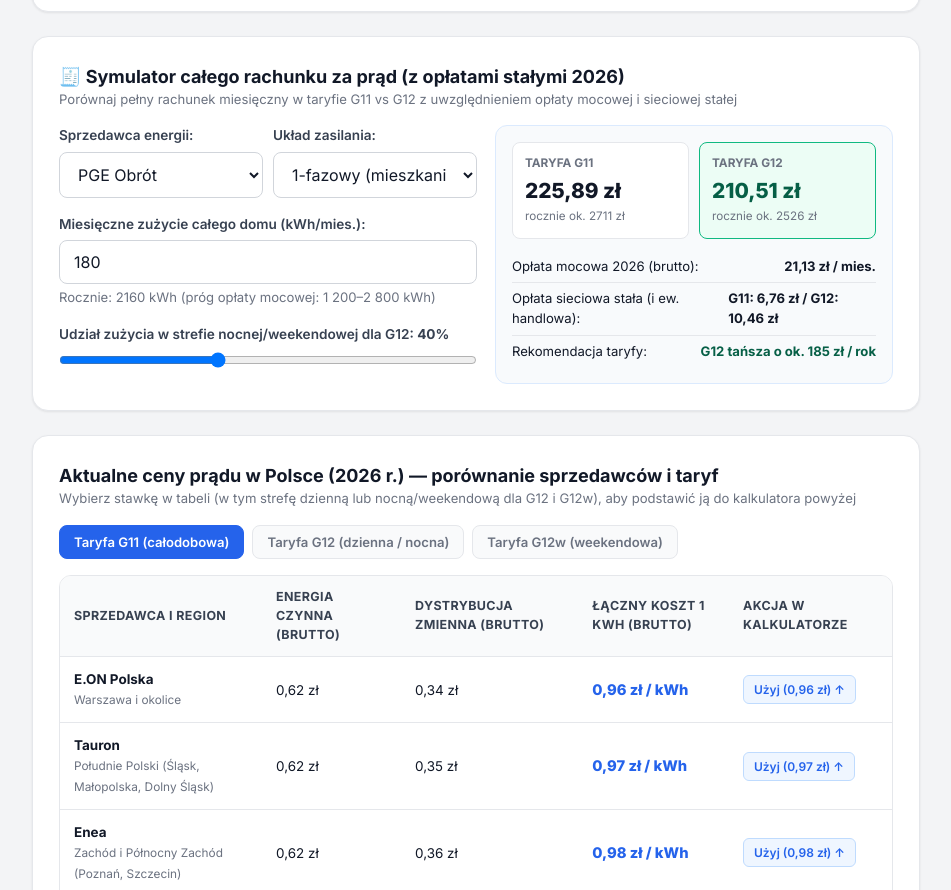
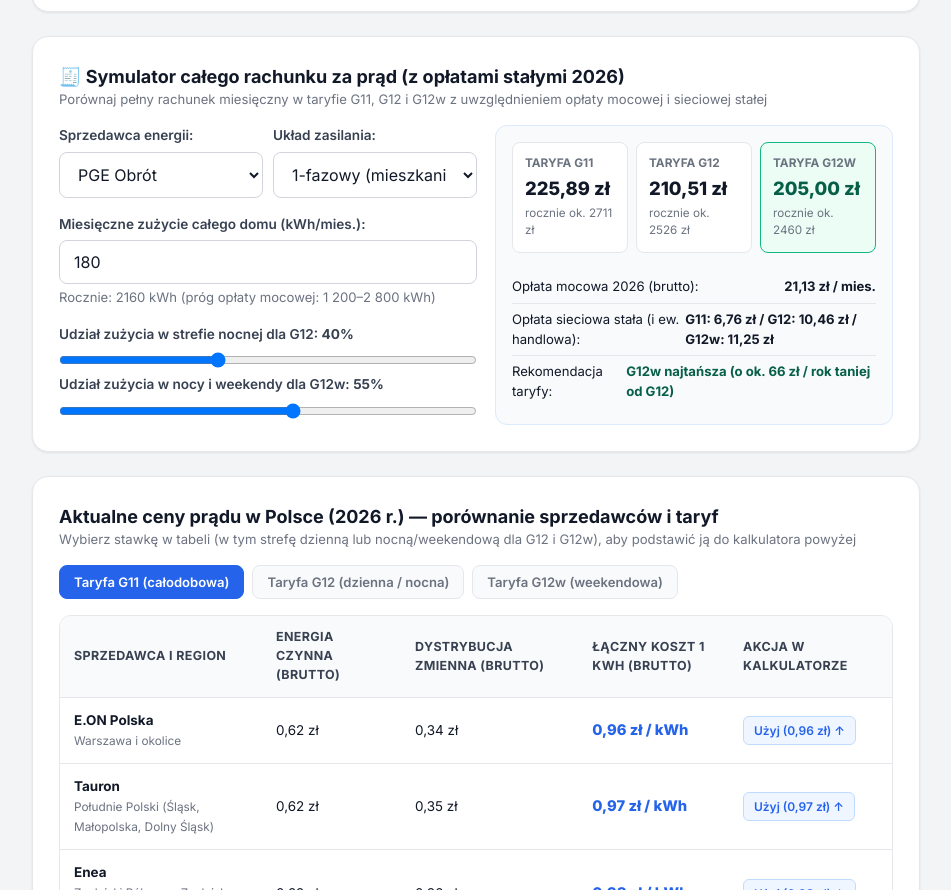
Before and after one commit to ds060895/Ileprad.pl, a plain HTML site: page index.html in a window 1280 px wide. Shown: the part 1753-2643 px from the top of the page, without its empty margins (164-1115 px from the left). Drawn offline with Linux system fonts and the light colour scheme.

Commit message:
Update index.html

```diff
--- a/index.html
+++ b/index.html
@@ -955,8 +955,8 @@
 
         .bill-compare-badges {
             display: grid;
-            grid-template-columns: 1fr 1fr;
-            gap: 10px;
+            grid-template-columns: repeat(auto-fit, minmax(110px, 1fr));
+            gap: 8px;
         }
 
         .bill-box {
@@ -979,7 +979,7 @@
         }
 
         .bill-box-price {
-            font-size: 1.3rem;
+            font-size: 1.15rem;
             font-weight: 800;
             color: var(--text-main);
             margin: 2px 0;
@@ -1427,7 +1427,7 @@
             <div class="section-header">
                 <div>
                     <h2 class="section-title">🧾 Symulator całego rachunku za prąd (z opłatami stałymi 2026)</h2>
-                    <p class="section-subtitle">Porównaj pełny rachunek miesięczny w taryfie G11 vs G12 z uwzględnieniem opłaty mocowej i sieciowej stałej</p>
+                    <p class="section-subtitle">Porównaj pełny rachunek miesięczny w taryfie G11, G12 i G12w z uwzględnieniem opłaty mocowej i sieciowej stałej</p>
                 </div>
             </div>
 
@@ -1460,8 +1460,12 @@
                     </div>
 
                     <div class="form-group" style="margin-bottom: 0;">
-                        <label class="form-label" for="bill-night-share">Udział zużycia w strefie nocnej/weekendowej dla G12: <strong id="bill-night-val">40%</strong></label>
+                        <label class="form-label" for="bill-night-share">Udział zużycia w strefie nocnej dla G12: <strong id="bill-night-val">40%</strong></label>
                         <input type="range" id="bill-night-share" min="10" max="90" value="40" style="width: 100%;" oninput="calculateBill()">
+                    </div>
+                    <div class="form-group" style="margin-bottom: 0;">
+                        <label class="form-label" for="bill-weekend-share">Udział zużycia w nocy i weekendy dla G12w: <strong id="bill-weekend-val">55%</strong></label>
+                        <input type="range" id="bill-weekend-share" min="10" max="90" value="55" style="width: 100%;" oninput="calculateBill()">
                     </div>
                 </div>
 
@@ -1476,6 +1480,11 @@
                             <div class="bill-box-label">Taryfa G12</div>
                             <div class="bill-box-price" id="bill-res-g12">210,51 zł</div>
                             <div class="bill-box-sub" id="bill-sub-g12">miesięcznie brutto</div>
+                        </div>
+                        <div class="bill-box" id="bill-box-g12w">
+                            <div class="bill-box-label">Taryfa G12w</div>
+                            <div class="bill-box-price" id="bill-res-g12w">219,00 zł</div>
+                            <div class="bill-box-sub" id="bill-sub-g12w">miesięcznie brutto</div>
                         </div>
                     </div>
 
@@ -1759,11 +1768,11 @@
 
         // Dane dla Symulatora Rachunku 2026 (brutto, wg taryf URE i E.ON Polska)
         const billProvidersData = {
-            pge: { name: 'PGE Obrót', g11: 1.10, g12Day: 1.25, g12Night: 0.61, g11Fixed1f: 6.76, g11Fixed3f: 12.28, g12Fixed1f: 10.46, g12Fixed3f: 17.71, handlowa: 0 },
-            tauron: { name: 'Tauron', g11: 0.97, g12Day: 1.08, g12Night: 0.64, g11Fixed1f: 9.08, g11Fixed3f: 13.36, g12Fixed1f: 9.08, g12Fixed3f: 13.36, handlowa: 0 },
-            enea: { name: 'Enea', g11: 0.98, g12Day: 1.11, g12Night: 0.59, g11Fixed1f: 9.16, g11Fixed3f: 12.80, g12Fixed1f: 11.80, g12Fixed3f: 17.91, handlowa: 0 },
-            energa: { name: 'Energa Obrót', g11: 1.10, g12Day: 1.24, g12Night: 0.62, g11Fixed1f: 9.63, g11Fixed3f: 14.48, g12Fixed1f: 17.65, g12Fixed3f: 24.81, handlowa: 0 },
-            eon: { name: 'E.ON Polska', g11: 0.96, g12Day: 1.03, g12Night: 0.65, g11Fixed1f: 14.10, g11Fixed3f: 22.79, g12Fixed1f: 14.10, g12Fixed3f: 22.79, handlowa: 16.27 }
+            pge: { name: 'PGE Obrót', g11: 1.10, g12Day: 1.25, g12Night: 0.61, g12wDay: 1.30, g12wNight: 0.68, g11Fixed1f: 6.76, g11Fixed3f: 12.28, g12Fixed1f: 10.46, g12Fixed3f: 17.71, g12wFixed1f: 11.25, g12wFixed3f: 18.43, handlowa: 0 },
+            tauron: { name: 'Tauron', g11: 0.97, g12Day: 1.08, g12Night: 0.64, g12wDay: 1.23, g12wNight: 0.63, g11Fixed1f: 9.08, g11Fixed3f: 13.36, g12Fixed1f: 9.08, g12Fixed3f: 13.36, g12wFixed1f: 9.08, g12wFixed3f: 13.36, handlowa: 0 },
+            enea: { name: 'Enea', g11: 0.98, g12Day: 1.11, g12Night: 0.59, g12wDay: 1.19, g12wNight: 0.59, g11Fixed1f: 9.16, g11Fixed3f: 12.80, g12Fixed1f: 11.80, g12Fixed3f: 17.91, g12wFixed1f: 20.73, g12wFixed3f: 32.26, handlowa: 0 },
+            energa: { name: 'Energa Obrót', g11: 1.10, g12Day: 1.24, g12Night: 0.62, g12wDay: 1.30, g12wNight: 0.65, g11Fixed1f: 9.63, g11Fixed3f: 14.48, g12Fixed1f: 17.65, g12Fixed3f: 24.81, g12wFixed1f: 17.65, g12wFixed3f: 24.81, handlowa: 0 },
+            eon: { name: 'E.ON Polska', g11: 0.96, g12Day: 1.03, g12Night: 0.65, g12wDay: 1.02, g12wNight: 0.73, g11Fixed1f: 14.10, g11Fixed3f: 22.79, g12Fixed1f: 14.10, g12Fixed3f: 22.79, g12wFixed1f: 14.10, g12wFixed3f: 22.79, handlowa: 16.27 }
         };
 
         let selectedAppliance = null;
@@ -2111,54 +2120,66 @@
             const rawKwh = parseFloat(document.getElementById('bill-kwh').value);
             const kwhMonth = Number.isFinite(rawKwh) && rawKwh >= 0 ? rawKwh : 0;
             const nightSharePct = parseInt(document.getElementById('bill-night-share').value, 10);
+            const weekendSharePct = parseInt(document.getElementById('bill-weekend-share').value, 10);
 
             document.getElementById('bill-night-val').textContent = nightSharePct + '%';
+            document.getElementById('bill-weekend-val').textContent = weekendSharePct + '%';
 
             const prov = billProvidersData[provKey];
             const kwhYear = kwhMonth * 12;
             const mocowa = getMocowa2026(kwhYear);
             const sieciowaG11 = phase === '1f' ? prov.g11Fixed1f : prov.g11Fixed3f;
             const sieciowaG12 = phase === '1f' ? prov.g12Fixed1f : prov.g12Fixed3f;
+            const sieciowaG12w = phase === '1f' ? prov.g12wFixed1f : prov.g12wFixed3f;
 
             document.getElementById('bill-year-info').textContent = `Rocznie: ${formatNumber(kwhYear, 0)} kWh (próg opłaty mocowej: ${mocowa.label})`;
 
             const g11Monthly = (kwhMonth * prov.g11) + mocowa.fee + sieciowaG11 + prov.handlowa;
+
             const nightShare = nightSharePct / 100;
             const g12WeightedRate = ((1 - nightShare) * prov.g12Day) + (nightShare * prov.g12Night);
             const g12Monthly = (kwhMonth * g12WeightedRate) + mocowa.fee + sieciowaG12 + prov.handlowa;
 
+            const weekendShare = weekendSharePct / 100;
+            const g12wWeightedRate = ((1 - weekendShare) * prov.g12wDay) + (weekendShare * prov.g12wNight);
+            const g12wMonthly = (kwhMonth * g12wWeightedRate) + mocowa.fee + sieciowaG12w + prov.handlowa;
+
             document.getElementById('bill-res-g11').textContent = formatPLN(g11Monthly, 2);
             document.getElementById('bill-res-g12').textContent = formatPLN(g12Monthly, 2);
+            document.getElementById('bill-res-g12w').textContent = formatPLN(g12wMonthly, 2);
             document.getElementById('bill-sub-g11').textContent = `rocznie ok. ${formatPLN(g11Monthly * 12, 0)}`;
             document.getElementById('bill-sub-g12').textContent = `rocznie ok. ${formatPLN(g12Monthly * 12, 0)}`;
+            document.getElementById('bill-sub-g12w').textContent = `rocznie ok. ${formatPLN(g12wMonthly * 12, 0)}`;
 
             document.getElementById('bill-mocowa').textContent = `${formatPLN(mocowa.fee, 2)} / mies.`;
 
             const handlowaNote = prov.handlowa > 0 ? ` + ${formatPLN(prov.handlowa, 2)} handl.` : '';
-            if (sieciowaG11 === sieciowaG12) {
+            if (sieciowaG11 === sieciowaG12 && sieciowaG12 === sieciowaG12w) {
                 document.getElementById('bill-sieciowa').textContent = `${formatPLN(sieciowaG11, 2)} / mies.${handlowaNote}`;
             } else {
-                document.getElementById('bill-sieciowa').textContent = `G11: ${formatPLN(sieciowaG11, 2)} / G12: ${formatPLN(sieciowaG12, 2)}${handlowaNote}`;
-            }
-
-            const boxG11 = document.getElementById('bill-box-g11');
-            const boxG12 = document.getElementById('bill-box-g12');
+                document.getElementById('bill-sieciowa').textContent = `G11: ${formatPLN(sieciowaG11, 2)} / G12: ${formatPLN(sieciowaG12, 2)} / G12w: ${formatPLN(sieciowaG12w, 2)}${handlowaNote}`;
+            }
+
+            const options = [
+                { name: 'G11', val: g11Monthly, box: document.getElementById('bill-box-g11') },
+                { name: 'G12', val: g12Monthly, box: document.getElementById('bill-box-g12') },
+                { name: 'G12w', val: g12wMonthly, box: document.getElementById('bill-box-g12w') }
+            ];
+
+            options.forEach(opt => opt.box.classList.remove('winner'));
+            options.sort((a, b) => a.val - b.val);
+
+            const winner = options[0];
+            const second = options[1];
+            const yearlyDiff = (second.val - winner.val) * 12;
             const verdict = document.getElementById('bill-verdict');
 
-            boxG11.classList.remove('winner');
-            boxG12.classList.remove('winner');
-
-            const yearlyDiff = (g11Monthly - g12Monthly) * 12;
-            if (Math.abs(yearlyDiff) < 12) {
-                verdict.textContent = 'Koszty w G11 i G12 są niemal identyczne';
+            if (yearlyDiff < 12) {
+                verdict.textContent = `Koszty w ${winner.name} i ${second.name} są niemal identyczne`;
                 verdict.style.color = '#374151';
-            } else if (yearlyDiff > 0) {
-                boxG12.classList.add('winner');
-                verdict.textContent = `G12 tańsza o ok. ${formatPLN(yearlyDiff, 0)} / rok`;
-                verdict.style.color = '#065f46';
             } else {
-                boxG11.classList.add('winner');
-                verdict.textContent = `G11 tańsza o ok. ${formatPLN(Math.abs(yearlyDiff), 0)} / rok`;
+                winner.box.classList.add('winner');
+                verdict.textContent = `${winner.name} najtańsza (o ok. ${formatPLN(yearlyDiff, 0)} / rok taniej od ${second.name})`;
                 verdict.style.color = '#065f46';
             }
         }
```
